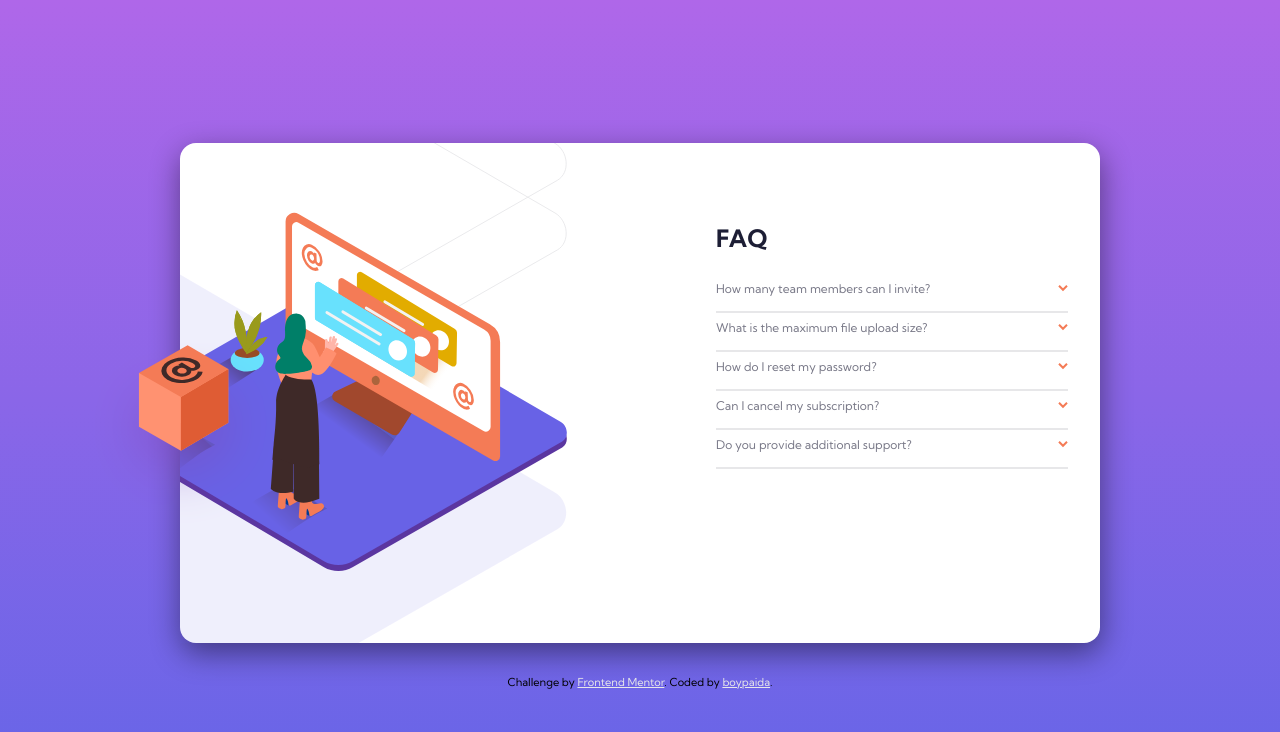
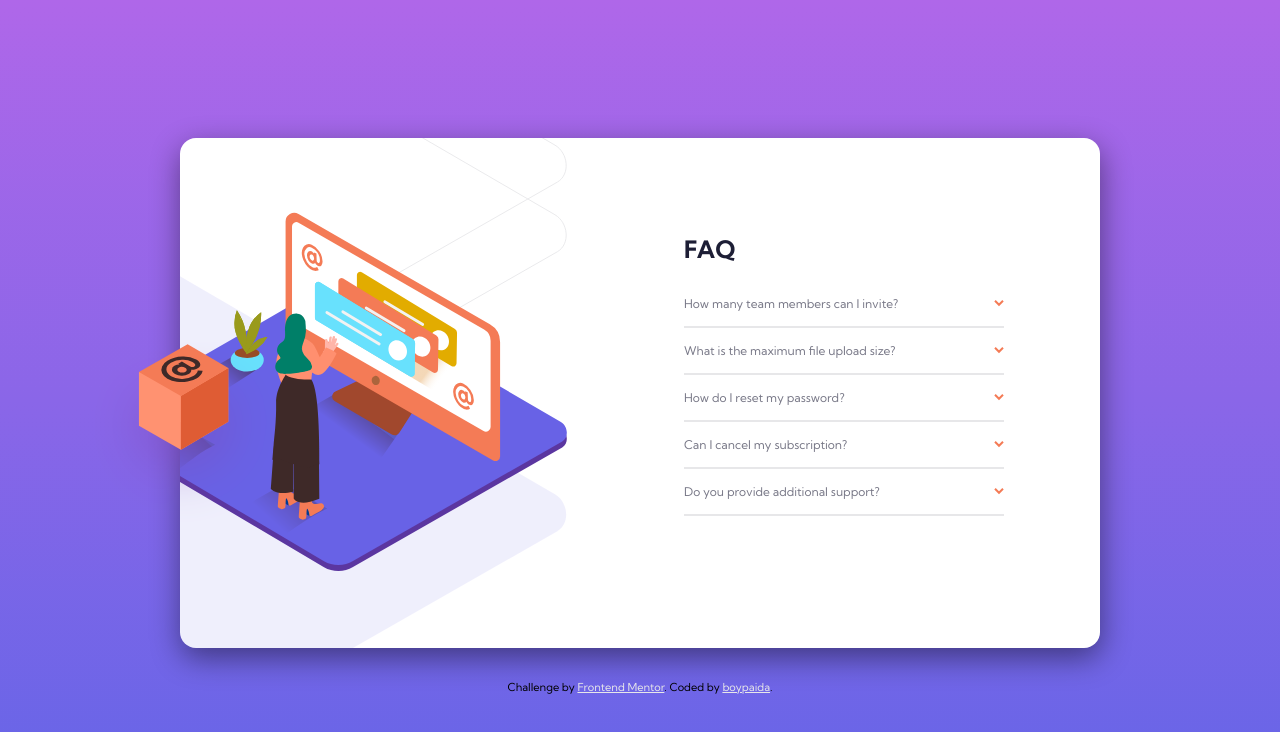
Before and after one commit to boypaida12/FAQ-Accordion, a plain HTML site: page index.html in a window 1280 px wide. Drawn offline with Linux system fonts and the light colour scheme.

Commit message:
minor style tweaks

```diff
--- a/styles.css
+++ b/styles.css
@@ -32,7 +32,7 @@ body {
     display: grid;
     grid-template-columns: repeat(2, 1fr);
     max-width: 920px;
-    min-height: 500px;
+    min-height: 510px;
     background-color: #ffffff;
     border-radius: 1rem;
     position: relative;
@@ -68,7 +68,8 @@ body {
 }
 
 .faq-main {
-    margin: 4rem 2rem;
+    margin-block: 5rem 0;
+    margin-inline: 0rem 6rem;
     color: var(--dark-grayish-blue);
 }
 
@@ -80,7 +81,7 @@ body {
 .question {
     display: inline-flex;
     justify-content: space-between;
-    padding-block: .75rem;
+    padding-block: 1rem;
     cursor: pointer;
     width: 100%;
 }
@@ -102,7 +103,7 @@ body {
 .faq-inner::after {
     content: "";
     position: absolute;
-    bottom: -5px;
+    bottom: -1px;
     left: 0;
     width: 100%;
     height: 2px;
@@ -123,7 +124,7 @@ body {
 }
 
 .answer.expanded {
-    padding-bottom: .75rem;
+    padding-bottom: 1rem;
     max-height: 80px;
 }
 
```
